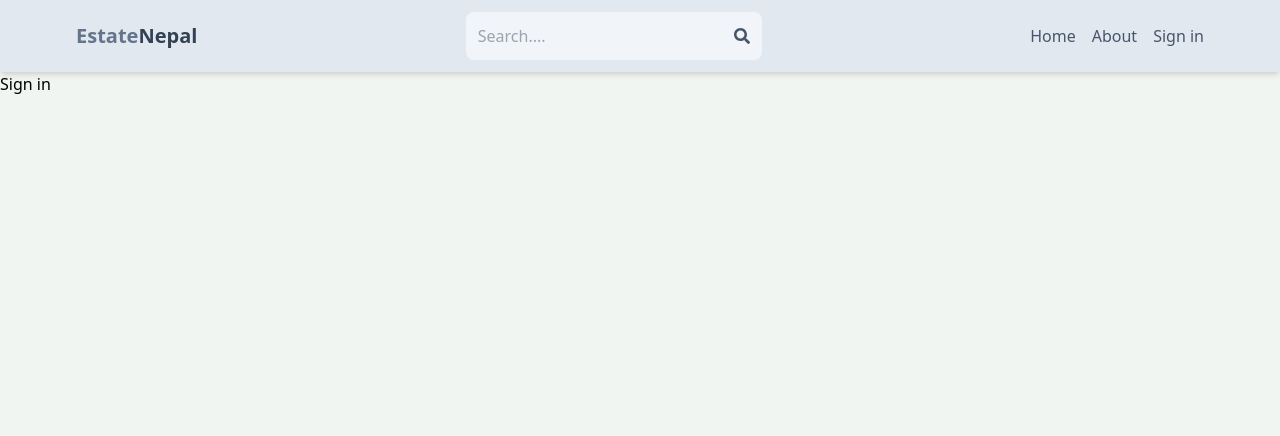
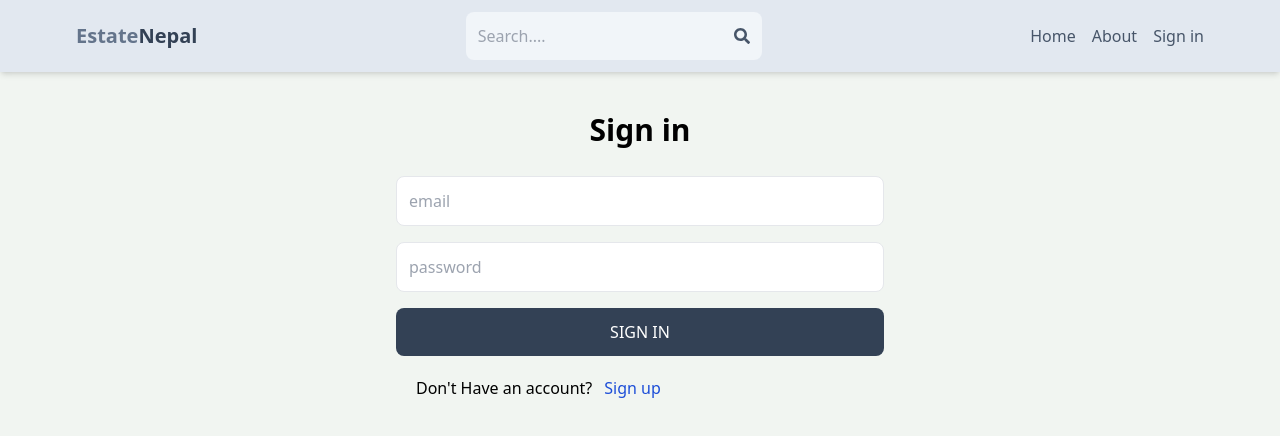
Before and after one commit to darsheelchudal/RealEstateApp, a React (Vite) app in the folder client/: page /sign-in in a window 1280 px wide. Shown: the top 436 px of the page. Built offline with nearby package versions, Linux system fonts and the light colour scheme.

Commit message:
Sign In UI and access tokens

```diff
--- a/client/src/pages/SignIn.jsx
+++ b/client/src/pages/SignIn.jsx
@@ -1,11 +1,85 @@
 import React from "react";
+import { Link } from "react-router-dom";
+import { useState } from "react";
+import { useNavigate } from "react-router-dom";
 
 function SignIn() {
+  const [formData, setFormData] = useState({});
+  const [error, setError] = useState(null);
+  const [loading, setLoading] = useState(false);
+  const navigate = useNavigate();
+  const handleChange = (e) => {
+    setFormData({
+      ...formData,
+      [e.target.id]: e.target.value,
+    });
+  };
+  const handleSubmit = async (e) => {
+    e.preventDefault();
+    try {
+      setLoading(true);
+      const res = await fetch("http://localhost:8000/api/auth/sign-in", {
+        method: "POST",
+        headers: {
+          "Content-Type": "application/json",
+        },
+        body: JSON.stringify(formData),
+      });
+      const data = await res.json();
+      console.log(data);
+      if (data.success === false) {
+        setLoading(false);
+        setError(data.message);
+
+        return;
+      }
+      setLoading(false);
+      setError(null);
+      navigate("/");
+    } catch (error) {
+      setLoading(false);
+      setError(error.message);
+    }
+  };
+
   return (
     <>
-      <div>Sign in </div>
+      <div className="p-3 max-w-lg mx-auto">
+        <h1 className="text-3xl text-center font-semibold my-7">Sign in</h1>
+        <form className="flex flex-col gap-4" onSubmit={handleSubmit}>
+          <input
+            type="email"
+            placeholder="email"
+            className="border p-3 rounded-lg"
+            id="email"
+            onChange={handleChange}
+          />
+          <input
+            type="password"
+            placeholder="password"
+            className="border p-3 rounded-lg"
+            id="password"
+            onChange={handleChange}
+          />
+
+          <button
+            disabled={loading}
+            className="bg-slate-700 text-white p-3 rounded-lg uppercase hover:opacity-95 disabled:opacity-80"
+          >
+            {loading ? "...Loading" : "Sign in"}
+          </button>
+        </form>
+        <div className="flex gap-3 m-5">
+          <div className="">
+            <p>Don't Have an account?</p>
+          </div>
+          <Link to={"/sign-up"}>
+            <span className="text-blue-700">Sign up</span>
+          </Link>
+        </div>
+        {error && <p className="text-red-500 mt-5">{error}</p>}
+      </div>
     </>
   );
 }
-
 export default SignIn;
```
Also changed, not shown: 1 other file (tests, documents, lock files or other folders).
